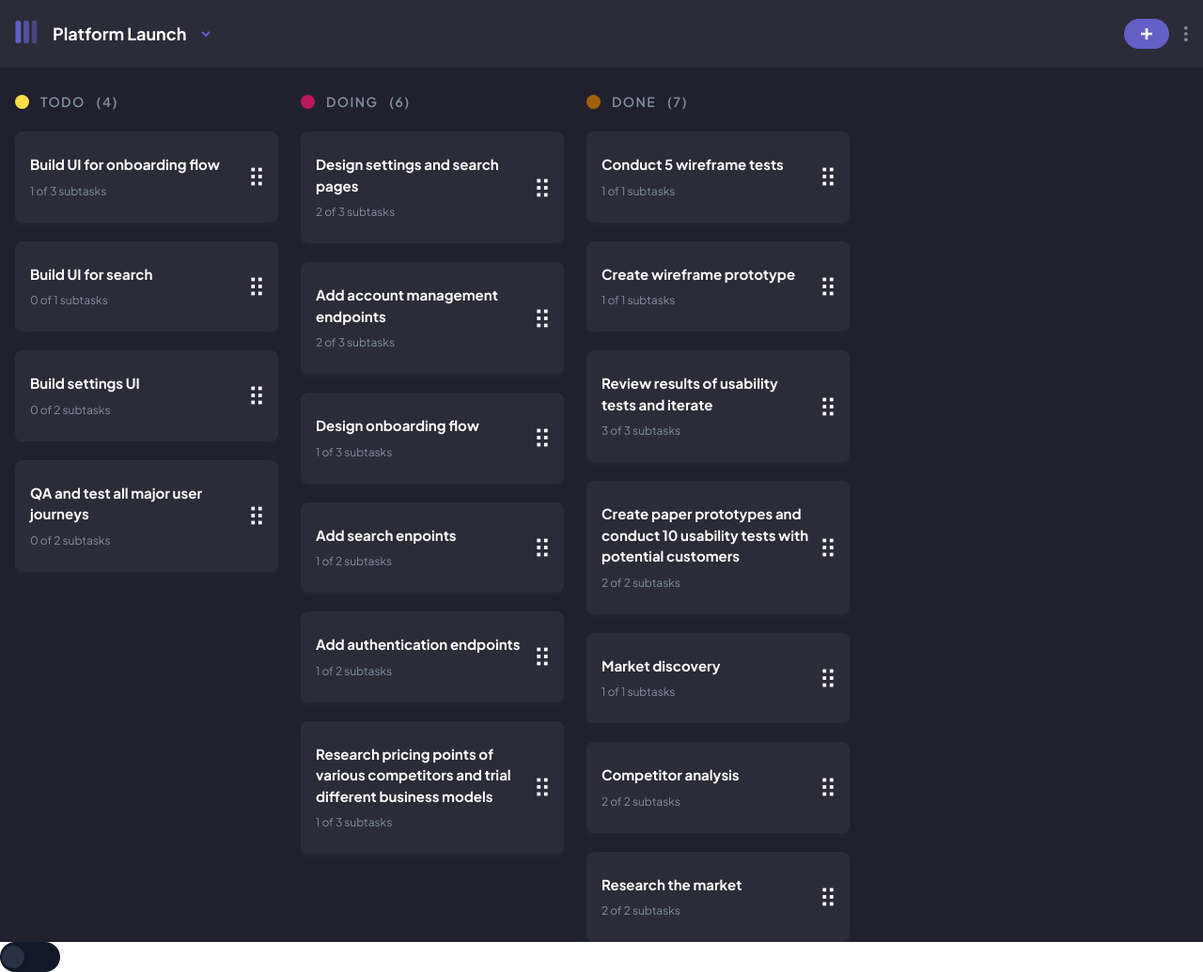
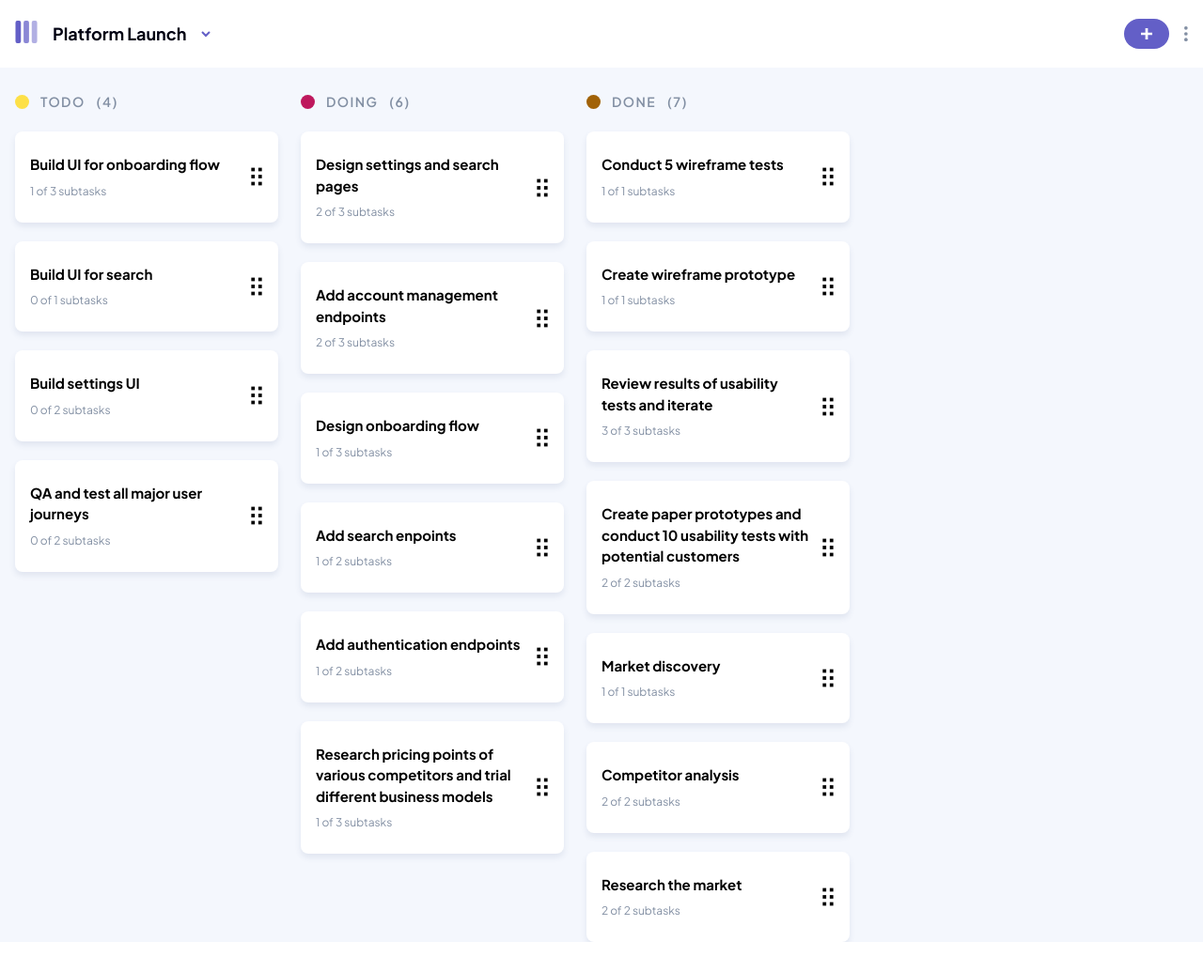
Before and after one commit to Linnuxz/task-management-app, a React (Vite) app: page / in a window 1280 px wide. Shown: the whole page at 94% size. After the commit the page ends 1003 px from the top, so only its background shows below. Built offline with nearby package versions, Linux system fonts and the light colour scheme.

Commit message:
remove unnecessary code

```diff
--- a/src/App.tsx
+++ b/src/App.tsx
@@ -1,21 +1,15 @@
 import { useState } from "react";
 import Navbar from "./components/Navbar";
 import Boards from "./components/Boards";
-import ThemeToggle from "./components/ThemeToggle";
 
 const App = () => {
-    const [isCreating, setIsCreating] = useState<boolean>(false);
-
-    // const handleCreateClick = () => {
-    //     setIsCreating(!isCreating);
-    // };
+    const [selectedBoard] = useState<number>(0);
 
     return (
-        <>
-            <Navbar isCreating={isCreating} />
+        <div>
+            <Navbar selectedBoard={selectedBoard} />
             <Boards />
-            <ThemeToggle />
-        </>
+        </div>
     );
 };
 
```
